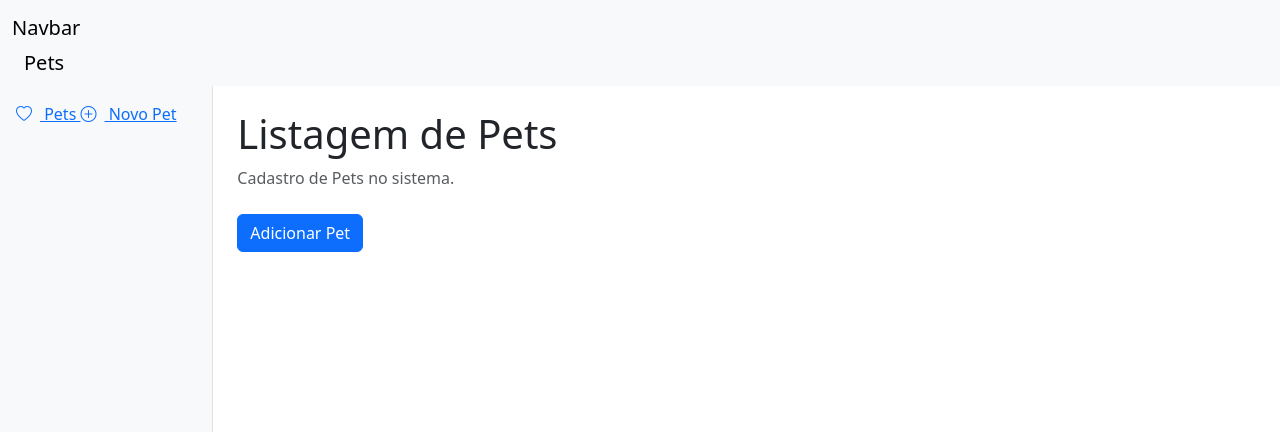
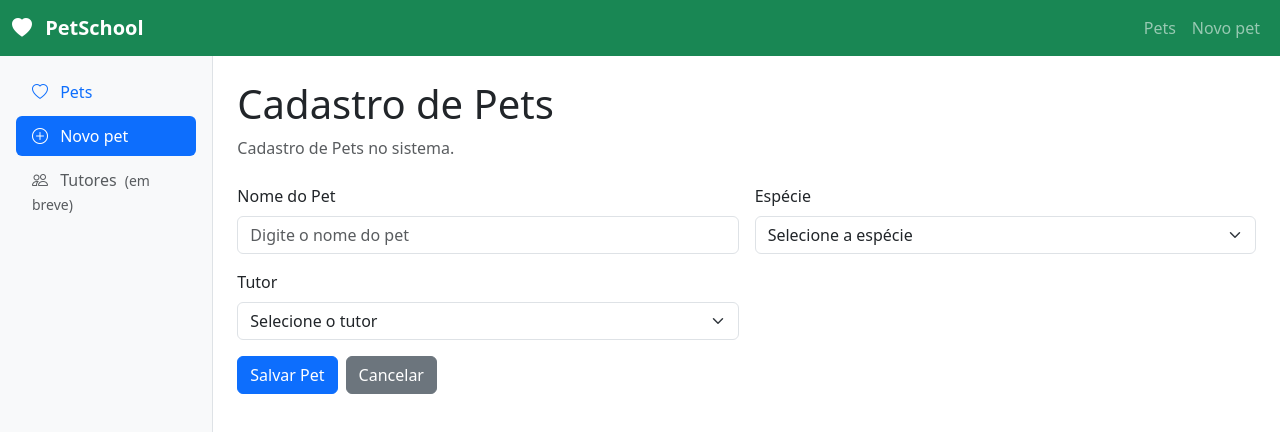
Before and after one commit to Marco-Lytug/pet-school, a Vue app: page /pets/novo in a window 1280 px wide. Shown: the top 432 px of the page. Built offline with nearby package versions, Linux system fonts and the light colour scheme; data requests are answered from the project's data file.

Commit message:
FEAT:Formulario

```diff
--- a/src/components/layout/AppNavBar.vue
+++ b/src/components/layout/AppNavBar.vue
@@ -1,17 +1,53 @@
 <script setup>
+import { RouterLink } from 'vue-router';
+</script>
 
-</script>
 <template>
-  <!-- As a link -->
-<nav class="navbar bg-body-tertiary ">
-  <div class="container-fluid">
-    <a class="navbar-brand " href="#">Navbar</a>
+  <nav
+    class="navbar navbar-expand-md navbar-dark bg-success"
+    aria-label="Navegação principal"
+  >
     <div class="container-fluid">
-      <Router-Link class="navbar-brand" to="/pets">Pets</Router-Link>
+      <RouterLink
+        class="navbar-brand fw-semibold"
+        to="/pets"
+      >
+        <i
+          class="bi bi-heart-fill me-2"
+          aria-hidden="true"
+        ></i>
+        PetSchool
+      </RouterLink>
+
+      <button
+        class="navbar-toggler"
+        type="button"
+        data-bs-toggle="collapse"
+        data-bs-target="#petschool-navbar"
+        aria-controls="petschool-navbar"
+        aria-expanded="false"
+        aria-label="Abrir menu principal"
+      >
+        <span class="navbar-toggler-icon"></span>
+      </button>
+
+      <div
+        id="petschool-navbar"
+        class="collapse navbar-collapse"
+      >
+        <div class="navbar-nav ms-auto">
+          <RouterLink
+            class="nav-link"
+            to="/pets"
+            >Pets</RouterLink
+          >
+          <RouterLink
+            class="nav-link"
+            to="/pets/novo"
+            >Novo pet</RouterLink
+          >
+        </div>
+      </div>
     </div>
-  </div>
-</nav>
+  </nav>
 </template>
-
-<style scoped>
-</style>
--- a/src/components/layout/AppSideBar.vue
+++ b/src/components/layout/AppSideBar.vue
@@ -2,20 +2,43 @@
 import { RouterLink } from 'vue-router';
 </script>
 
+<template>
+  <nav aria-label="Menu da PetSchool">
+    <div class="nav flex-column nav-pills gap-1">
+      <RouterLink
+        class="nav-link"
+        active-class="active"
+        to="/pets"
+      >
+        <i
+          class="bi bi-heart me-2"
+          aria-hidden="true"
+        ></i>
+        Pets
+      </RouterLink>
 
-<template>
-  <nav>
-    <div class="flex-column nav=pills gap-1">
-      <Router-Link to="/pets">
-        <i class="bi bi-heart me-2">
-        </i>
-        Pets
-      </Router-Link>
- <Router-Link to="/pets">
-        <i class="bi bi-plus-circle me-2">
-        </i>
-        Novo Pet
-      </Router-Link>
+      <RouterLink
+        class="nav-link"
+        active-class="active"
+        to="/pets/novo"
+      >
+        <i
+          class="bi bi-plus-circle me-2"
+          aria-hidden="true"
+        ></i>
+        Novo pet
+      </RouterLink>
+
+      <span
+        class="nav-link text-body-secondary"
+        aria-disabled="true"
+      >
+        <i
+          class="bi bi-people me-2"
+          aria-hidden="true"
+        ></i>
+        Tutores <small class="ms-1">(em breve)</small>
+      </span>
     </div>
   </nav>
 </template>
--- a/src/views/AddPet.vue
+++ b/src/views/AddPet.vue
@@ -1,17 +1,92 @@
-<script setup></script>
+<script setup>
+import { onMounted, ref } from 'vue';
+import { useRouter } from 'vue-router';
+
+const API_URL = 'http://localhost:3000';
+const router = useRouter();
+
+const novoPet = ref({
+  nome: '',
+  especie: '',
+  tutorId: '',
+});
+
+const tutores = ref([]);
+
+async function carregarTutores() {
+  const resposta = await fetch(`${API_URL}/tutores`);
+  tutores.value = await resposta.json();
+}
+
+async function salvarPet() {
+  const resposta = await fetch(`${API_URL}/pets`, {
+    method: 'POST',
+    headers: {
+      'Content-Type': 'application/json',
+    },
+    body: JSON.stringify({
+      ...novoPet.value,
+      tutorId: Number(novoPet.value.tutorId),
+    }),
+  });
+
+  if (!resposta.ok) {
+    throw new Error('Não foi possível salvar o pet.');
+  }
+
+  router.push({ name: 'pets' });
+}
+
+onMounted(carregarTutores);
+</script>
 
 <template>
   <div>
     <header class="mb-4">
-      <h1 class="text-2xl font-bold">Listagem de Pets</h1>
+      <h1 class="text-2xl font-bold">Cadastro de Pets</h1>
       <p class="text-body-secondary mb-0">Cadastro de Pets no sistema.</p>
     </header>
 
-    <RouterLink
-      class="btn btn-primary"
-      :to="{ name: 'addPet' }"
-    >
-      Adicionar Pet
-    </RouterLink>
+    <form class="row g-3" @submit.prevent="salvarPet">
+      <div class="col-md-6">
+        <label for="nome" class="form-label">Nome do Pet</label>
+        <input
+          id="nome"
+          v-model="novoPet.nome"
+          type="text"
+          class="form-control"
+          placeholder="Digite o nome do pet"
+          required
+        />
+      </div>
+
+      <div class="col-md-6">
+        <label for="especie" class="form-label">Espécie</label>
+        <select id="especie" v-model="novoPet.especie" class="form-select" required>
+          <option value="" disabled selected>Selecione a espécie</option>
+          <option value="Cachorro">Cachorro</option>
+          <option value="Gato">Gato</option>
+          <option value="Pássaro">Pássaro</option>
+          <option value="Outro">Outro</option>
+        </select>
+      </div>
+
+      <div class="col-md-6">
+        <label for="tutor" class="form-label">Tutor</label>
+        <select id="tutor" v-model="novoPet.tutorId" class="form-select" required>
+          <option value="" disabled selected>Selecione o tutor</option>
+          <option v-for="tutor in tutores" :key="tutor.id" :value="tutor.id">
+            {{ tutor.nome }}
+          </option>
+        </select>
+      </div>
+
+      <div class="col-12">
+        <button type="submit" class="btn btn-primary">Salvar Pet</button>
+        <button type="button" class="btn btn-secondary ms-2" @click="router.push({ name: 'pets' })">
+          Cancelar
+        </button>
+      </div>
+    </form>
   </div>
 </template>
--- a/src/views/PetsView.vue
+++ b/src/views/PetsView.vue
@@ -1,35 +1,32 @@
 <script setup>
 import { onMounted, ref } from 'vue';
 import { RouterLink } from 'vue-router';
-
 const API_URL = 'http://localhost:3000';
-
 const pets = ref([]);
 const tutores = ref([]);
 const loading = ref(true);
-
-
 async function carregarDados() {
   const respostaPets = await fetch(`${API_URL}/pets`);
   pets.value = await respostaPets.json();
-  console.log('Pets:', pets.value )
-
+  console.log('Pets:', pets.value);
   const respostaTutores = await fetch(`${API_URL}/tutores`);
   tutores.value = await respostaTutores.json();
-  console.log('Tutores:', tutores.value )
+  console.log('Tutores:', tutores.value);
   loading.value = false;
 }
-
-function nomeTutor(tutorId){
-  for (const tutor of tutores.value){
-    tutor.id = tutorId
-    if (tutor.id == tutor.value){
-      return tutor.value
-    }
-  }
-  return 'Tutor não encontrado'
+function nomeDoTutor(tutorId) {
+  for (const tutor of tutores.value) {
+    console.log('tutor', tutorId);
+    // tutor.id == tutorId
+    if (tutor.id === tutorId) {
+      console.log("tutor",tutor)
+      return tutor.nome;
     }
 
+  }
+  return 'Tutor Não Encontrado!';
+}
+// Recebe o tutorId do pet e procura o tutor correspondente.
 onMounted(carregarDados);
 </script>
 
@@ -42,29 +39,32 @@ onMounted(carregarDados);
       </p>
     </header>
 
-    <RouterLink class="btn btn-primary" :to="{ name: 'addPet' }">
+    <RouterLink
+      class="btn btn-primary"
+      :to="{ name: 'addPet' }"
+    >
       Adicionar Pet
     </RouterLink>
-  </div>
-  <div>
 
-    <table class="table table-stripped tabla-hover">
+    <table class="table table-striped table-hover">
       <thead>
-        <th>Id</th>
+        <tr>
+          <th>ID</th>
           <th>Nome</th>
-        <th>Idade</th>
-        <th>Raça</th>
+          <th>Especie</th>
           <th>Tutor</th>
+        </tr>
       </thead>
+
       <tbody>
-        <tr v-for="pet in pets"
-        :key="pet.id" >
+        <tr
+          v-for="pet in pets"
+          :key="pet.id"
+        >
           <td>{{ pet.id }}</td>
           <td>{{ pet.nome }}</td>
-        <td>{{ pet.idade }}</td>
           <td>{{ pet.especie }}</td>
-        <td>{{ nomeTutor(pet.nome) }}</td>
-
+          <td>{{ nomeDoTutor(pet.tutorId) }}</td>
         </tr>
       </tbody>
     </table>
```
Lines whose indentation alone changed are shown as unchanged.
